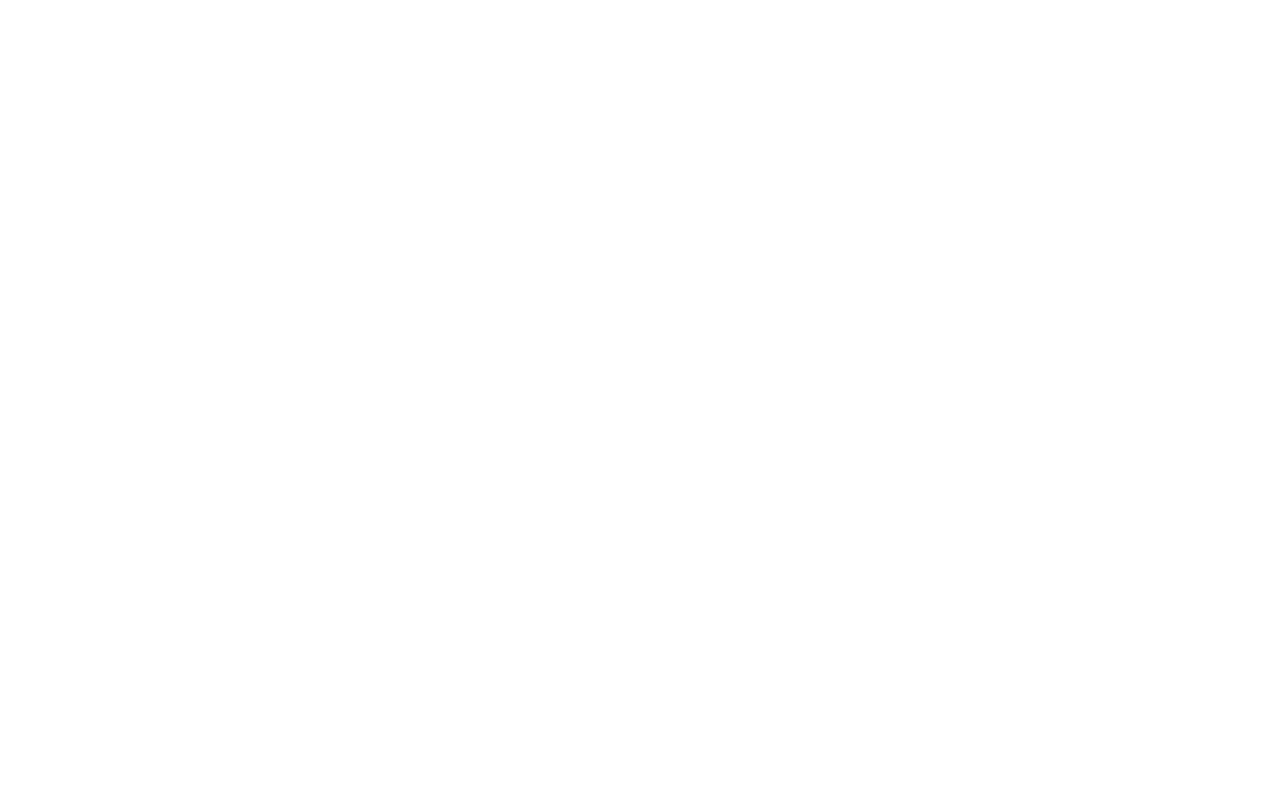
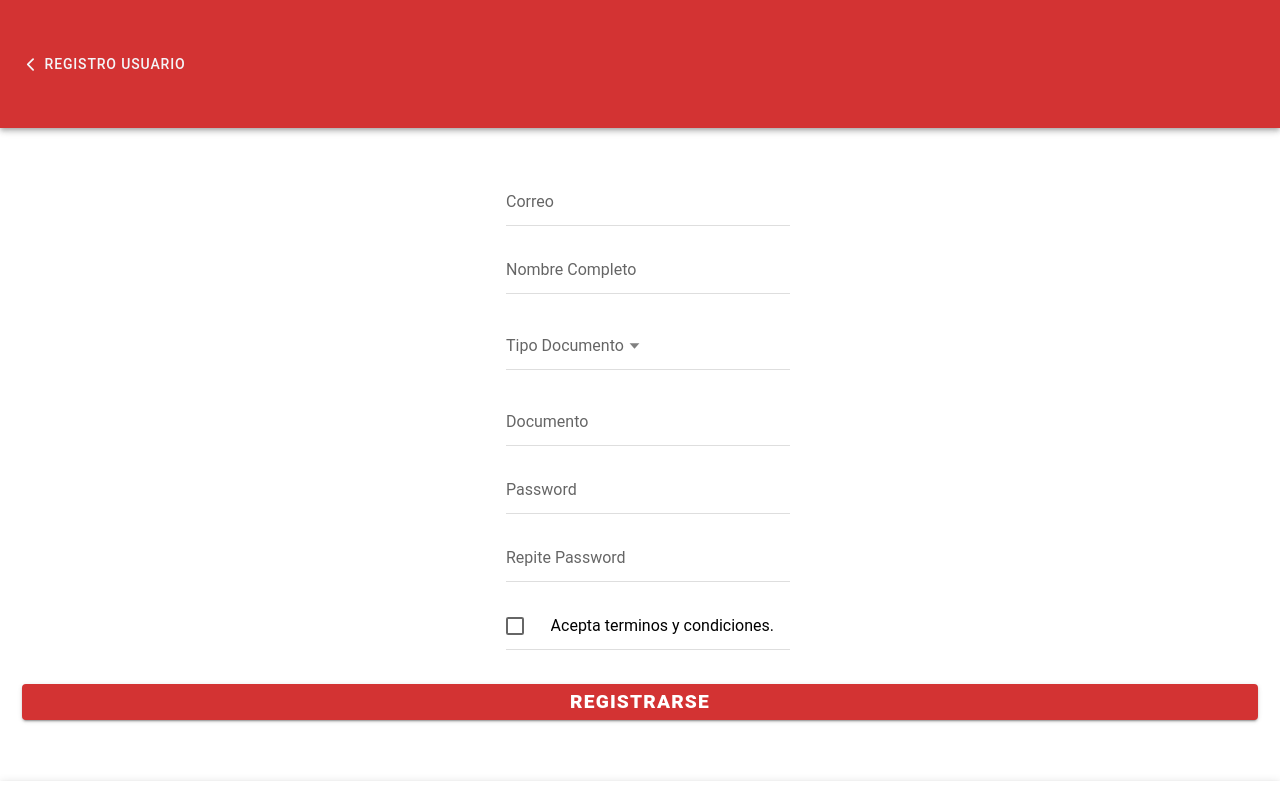
Before and after one commit to danipra2050/usc-yos, a React (Vite) app: page /singup in a window 1280 px wide. Built offline with nearby package versions, Linux system fonts and the light colour scheme.

Commit message:
Creacion formulario de registro - front

```diff
--- a/index.html
+++ b/index.html
@@ -25,6 +25,6 @@
   </head>
   <body>
     <div id="root"></div>
-    <script type="module" src="/src/main.tsx"></script>
+    <script type="module" src="/src/main.jsx"></script>
   </body>
 </html>
--- a/package.json
+++ b/package.json
@@ -21,9 +21,12 @@
     "@ionic/react-router": "^7.0.0",
     "@types/react-router": "^5.1.20",
     "@types/react-router-dom": "^5.3.3",
+    "appwrite": "^14.0.0",
     "ionicons": "^7.0.0",
+    "node-sass": "^9.0.0",
     "react": "^18.2.0",
     "react-dom": "^18.2.0",
+    "react-hook-form": "^7.51.1",
     "react-router": "^5.3.4",
     "react-router-dom": "^5.3.4"
   },
@@ -41,6 +44,7 @@
     "eslint": "^8.35.0",
     "eslint-plugin-react": "^7.32.2",
     "jsdom": "^22.1.0",
+    "sass": "^1.72.0",
     "terser": "^5.4.0",
     "typescript": "^5.1.6",
     "vite": "^5.0.0",
--- a/src/App.tsx
+++ b/src/App.jsx
@@ -2,6 +2,7 @@
 import { IonApp, IonRouterOutlet, setupIonicReact } from '@ionic/react';
 import { IonReactRouter } from '@ionic/react-router';
 import Login from './components/Login';
+import SingUp from './pages/SingUp';
 
 /* Core CSS required for Ionic components to work properly */
 import '@ionic/react/css/core.css';
@@ -24,14 +25,17 @@
 
 setupIonicReact();
 
-const App: React.FC = () => (
+const App = () => (
   <Router>
       <Switch>
         <Route path="/" exact>
-          <h1>Welcome to the home page!</h1>
+          <Login />
         </Route>
         <Route path="/login">
           <Login />
+        </Route>
+        <Route path="/singup">
+          <SingUp />
         </Route>
       </Switch>
     </Router>
--- a/src/components/Login.tsx
+++ b/src/components/Login.jsx
@@ -5,7 +5,7 @@
 import { Redirect } from 'react-router-dom';
 import './Login.css';
 
-const Login: React.FC = () => {
+const Login = () => {
   const [email, setEmail] = useState('');
   const [password, setPassword] = useState('');
   const [isLoggedIn, setIsLoggedIn] = useState(false);
@@ -37,7 +37,7 @@
             </IonButton>
           </IonItem>
           <IonItem className="form-item">
-            <IonButton expand="block" routerLink="/signup">
+            <IonButton expand="block" routerLink="/singup">
               No tienes cuenta? Crear una cuenta
             </IonButton>
           </IonItem>
--- a/src/config/config.js
+++ b/src/config/config.js
@@ -5,3 +5,5 @@
     appCollectionId: String(import.meta.env.YOS_APPWRITE_COLLECTION_ID),
     appBucketId: String(import.meta.env.YOS_APPWRITE_BUCKET_ID),
 }
+
+export default config;
--- a/src/main.tsx
+++ b/src/main.jsx
@@ -3,7 +3,7 @@
 import App from './App';
 
 const container = document.getElementById('root');
-const root = createRoot(container!);
+const root = createRoot(container);
 root.render(
   <React.StrictMode>
     <App />
--- /dev/null
+++ b/src/pages/Pages.css
@@ -0,0 +1,43 @@
+.ion-header {
+    background-color: #D33333;
+}
+
+.ion-toolbar {
+
+    --border-style: none;
+    --background: #D33333;
+    --color: white;
+    --min-height: 8rem;
+
+    /*--stripe: #645fd1;*/
+    --stripe: #D33333;
+    --bg: #D33333;
+    --background: transparent;
+    background: linear-gradient(135deg, var(--bg) 25%, transparent 25%) -50px 0,
+    linear-gradient(225deg, var(--bg) 25%, transparent 25%) -50px 0,
+    linear-gradient(315deg, var(--bg) 25%, transparent 25%),
+    linear-gradient(45deg, var(--bg) 25%, transparent 25%);
+    background-size: 100px 100px;
+    background-color: var(--stripe);
+}
+.ion-button {
+    --background: #D33333;
+    font-size: 1.2rem;
+    font-weight: 800;
+}
+.ion-button:hover{
+    --background: #D33333;
+}
+
+.ion-content {
+    --background: #D33333;
+    overflow: hidden;
+}
+
+.ion-card-subtitle {
+
+    padding-left: 1.2rem;
+    margin-top: 1.9rem;
+    padding-bottom: 0.3rem;
+    --color: white;
+}
--- /dev/null
+++ b/src/pages/Pages.modules.scss
@@ -0,0 +1,144 @@
+.page {
+
+    ion-header {
+        background-color: #D33333;
+    }
+
+    ion-toolbar {
+
+        --border-style: none;
+        --background: #D33333;
+        --color: white;
+        --min-height: 8rem;
+
+        // --stripe: #645fd1;
+        --stripe: #D33333;
+        --bg: #645fd1;
+        --background: transparent;
+        background: linear-gradient(135deg, var(--bg) 25%, transparent 25%) -50px 0,
+        linear-gradient(225deg, var(--bg) 25%, transparent 25%) -50px 0,
+        linear-gradient(315deg, var(--bg) 25%, transparent 25%),
+        linear-gradient(45deg, var(--bg) 25%, transparent 25%);
+        background-size: 100px 100px;
+        background-color: var(--stripe);
+
+        ion-button {
+
+            font-size: 1.2rem;
+            font-weight: 800;
+        }
+    }
+
+    ion-content {
+
+        --background: #D33333;
+        overflow: hidden;
+    }
+
+    ion-card-subtitle {
+
+        padding-left: 1.2rem;
+        margin-top: 1.9rem;
+        padding-bottom: 0.3rem;
+        --color: white;
+    }
+
+    .results {
+
+        --color: #5a55ca;
+    }
+
+    ion-searchbar {
+
+        --border-radius: 10px;
+        --background: white;
+        --color: black;
+        min-height: 5rem;
+        padding: 1rem;
+        padding-top: 0;
+        margin-top: -1rem;
+    }
+
+    ion-list {
+
+        background-color: #e7edfb;
+    }
+
+    ion-footer {
+
+        background-color: #e7edfb;
+        padding: 1rem;
+
+        ion-button {
+
+            --background: #5a55ca;
+            --background-focused: #6f6bbb;
+            --background-activated: #6f6bbb;
+            --padding-top: 1rem;
+            --padding-bottom: 1rem;
+            --padding-start: 0.75rem;
+            --padding-end: 0.75rem;
+            height: 3.5rem;
+            font-weight: 700;
+        }
+    }
+}
+
+.mainContent {
+
+
+    background-color: #e7edfb;
+    height: 100%;
+    width: 100%;
+    overflow: scroll !important;
+    border-top-left-radius: 30px;
+    border-top-right-radius: 30px;
+}
+
+.employeeItem {
+
+    --border-radius: 10px;
+    --padding-start: 1rem;
+    --padding-end: 1rem;
+    --padding-top: 1rem;
+    --padding-bottom: 1rem;
+    padding: 1rem;
+    padding-top: 0.5rem;
+    padding-bottom: 0.5rem;
+    min-height: 5rem;
+
+    img {
+
+        width: 3rem;
+        border-radius: 10px;
+        border: 2px solid #e7edfb;
+    }
+
+    ion-label {
+
+        padding-left: 1.2rem;
+
+        h2 {
+
+            font-weight: 600;
+            letter-spacing: -0.02rem;
+        }
+
+        p {
+
+            letter-spacing: -0.03rem;
+        }
+    }
+
+    ion-button {
+
+        --background: #5a55ca;
+        --background-focused: #6f6bbb;
+        --background-activated: #6f6bbb;
+        --padding-top: 1rem;
+        --padding-bottom: 1rem;
+        --padding-start: 0.75rem;
+        --padding-end: 0.75rem;
+        margin-top: -0.2rem;
+    }
+}
--- /dev/null
+++ b/src/pages/SingUp.jsx
@@ -0,0 +1,157 @@
+import React, { useState } from "react";
+import {
+  IonButton,
+  IonButtons,
+  IonContent,
+  IonFooter,
+  IonHeader,
+  IonIcon,
+  IonInput,
+  IonItem,
+  IonList,
+  IonPage,
+  IonSelect,
+  IonSelectOption,
+  IonToolbar,
+  IonCheckbox,
+} from "@ionic/react";
+import { chevronBack } from "ionicons/icons";
+import { useForm } from "react-hook-form";
+import "./Pages.css";
+
+let initialValues = {
+  correo: "",
+  nombreCompleto: "",
+  tipoDocumento: "",
+  documento: "",
+  password: "",
+  terminos: "",
+};
+
+const SingUp = () => {
+  const [data, setData] = useState();
+
+  const {
+    control,
+    handleSubmit,
+    formState: { errors },
+    reset,
+    register,
+  } = useForm({
+    defaultValues: { ...initialValues },
+    mode: "onTouched",
+    reValidateMode: "onChange",
+  });
+
+  const onSubmit = (data) => {
+    console.log(data);
+    setData(data);
+  };
+
+  const showError = (fieldName) => {
+    let error = errors[fieldName];
+    return error ? (
+      <div style={{ color: "red", fontWeight: "bold" }}>
+        {error.message || "Field Is Required"}
+      </div>
+    ) : null;
+  };
+
+  return (
+    <IonPage>
+      <IonHeader className="icon-header">
+        <IonToolbar className="ion-toolbar">
+          <IonButtons slot="start">
+            <IonButton
+              className="icon-button"
+              routerLink="/"
+              routerDirection="back"
+              color="light"
+            >
+              <IonIcon icon={chevronBack} />
+              &nbsp;Registro Usuario
+            </IonButton>
+          </IonButtons>
+        </IonToolbar>
+      </IonHeader>
+      <IonContent fullscreen className="content">
+        <form onSubmit={handleSubmit(onSubmit)}>
+          <div className="form-container">
+            <IonItem className="form-item">
+              <IonInput
+                placeholder="Correo"
+                type="email"
+                {...register("correo", {
+                  required: true,
+                  pattern: {
+                    value: /^[A-Z0-9._%+-]+@[A-Z0-9.-]+\.[A-Z]{2,4}$/i,
+                    message: "invalid email address",
+                  },
+                })}
+              />
+            </IonItem>
+            {showError("correo")}
+            <IonItem className="form-item">
+              <IonInput
+                placeholder="Nombre Completo"
+                {...register("nombreCompleto", { required: true })}
+              />
+            </IonItem>
+            {showError("nombreCompleto")}
+            <IonList>
+              <IonItem className="form-item">
+                <IonSelect
+                  placeholder="Tipo Documento"
+                  {...register("tipoDocumento", { required: true })}
+                >
+                  <IonSelectOption value="CC">
+                    Cedula Ciudadanía
+                  </IonSelectOption>
+                  <IonSelectOption value="CE">
+                    Cedula Extranjería
+                  </IonSelectOption>
+                  <IonSelectOption value="PS">Pasaporte</IonSelectOption>
+                </IonSelect>
+              </IonItem>
+            </IonList>
+            <IonItem className="form-item">
+              <IonInput
+                placeholder="Documento"
+                {...register("documento", { required: true })}
+              />
+            </IonItem>
+            {showError("documento")}
+            <IonItem className="form-item">
+              <IonInput
+                placeholder="Password"
+                type="password"
+                {...register("password", { required: true })}
+              ></IonInput>
+            </IonItem>
+            {showError("password")}
+            <IonItem className="form-item">
+              <IonInput
+                placeholder="Repite Password"
+                type="password"
+                {...register("secondPassword", { required: true })}
+              />
+            </IonItem>
+            {showError("secondPassword")}
+            <IonItem className="form-item">
+              <IonCheckbox labelPlacement="end" {...register("terminos", { required: true })}>
+                Acepta terminos y condiciones.
+              </IonCheckbox>
+            </IonItem>
+            {showError("terminos")}
+          </div>
+          <IonButton type="submit" expand="block" className="ion-button">
+            Registrarse
+          </IonButton>
+        </form>
+      </IonContent>
+      <IonFooter>&nbsp;</IonFooter>
+    </IonPage>
+  );
+};
+
+export default SingUp;
```
Also changed, not shown: tsconfig.json (deleted, +0 -21 lines), tsconfig.node.json (deleted, +0 -9 lines), 2 other files (tests, documents, lock files or other folders).
